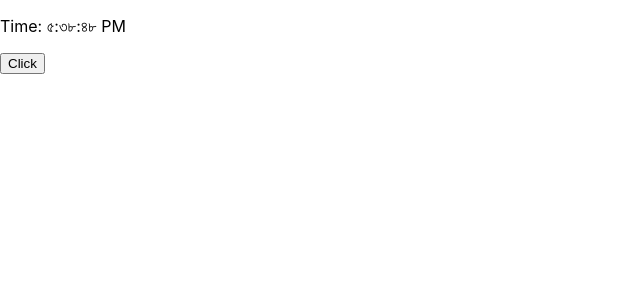
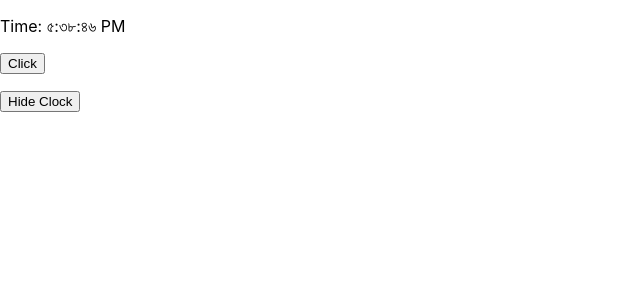
Before and after one commit to mdabdulhalimcse/ReactJS, a React (Create React App) app: page / in a window 1280 px wide. Shown: the top 300 px of the page, without its empty margins (0-640 px from the left). Built offline with nearby package versions, Linux system fonts and the light colour scheme.

Commit message:
useEffect cleanup

```diff
--- a/src/App.js
+++ b/src/App.js
@@ -1,16 +1,16 @@
-import React from "react";
-import './App.css';
+import React, { useState } from "react";
 import MyComponent from "./components/MyComponent";
 
-export default class App extends React.Component{
-
-    render(){
-
+export default function App(){
+    const [show, setShow] = useState(true);
         return(
           <div>
-
-      <MyComponent />
+            <div>  {show && <MyComponent/>}</div>
+      <p>
+          <button type="button" onClick={() => setShow((prevShow) => !prevShow)} >
+              {show ? 'Hide Clock' : 'Show Clock' }
+          </button>
+      </p>
           </div>
         );
-    }
 }
--- a/src/components/MyComponent.js
+++ b/src/components/MyComponent.js
@@ -5,6 +5,7 @@ export default function MyComponent (){
     const [date, setDate] = useState(new Date());
 
     const tick = () =>{
+        console.log('Starting timer clock');
         setDate(new Date());
     }
 
@@ -15,7 +16,11 @@ export default function MyComponent (){
 
     useEffect(() =>{
         console.log('Starting timer clock');
-        setInterval(tick,1000);
+        const interval = setInterval(tick,1000);
+
+        return () => {
+            console.log('component unmount!');
+        }
     },[]);
 
     const addClick = () => {
```
